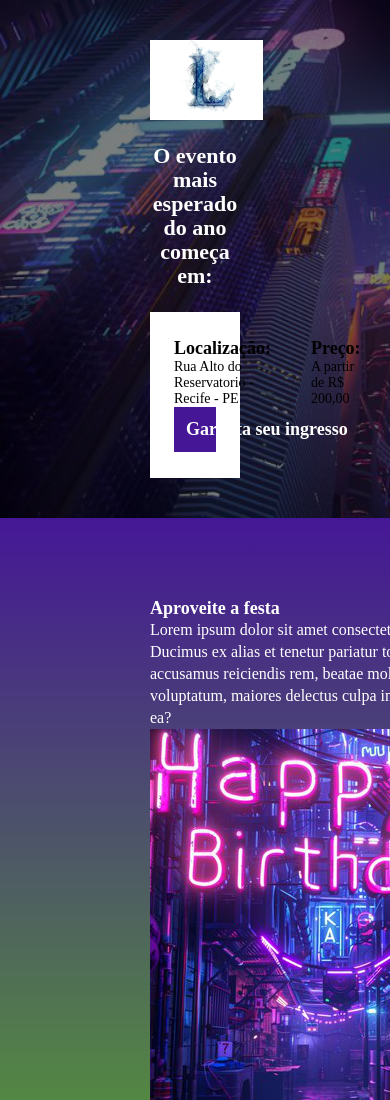
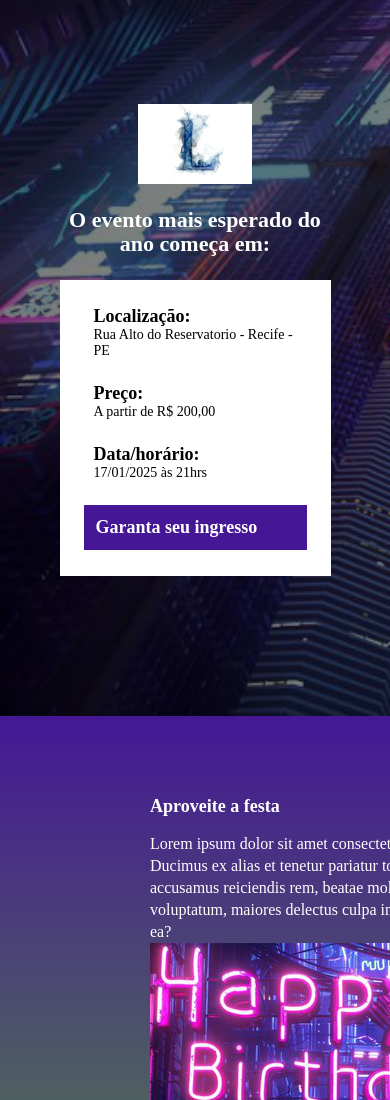
Before and after one commit to lh5818181/ANIVERSARIO_LUIS, a website built with Parcel: page src/index.html in a window 390 px wide. Shown: the top 1100 px of the page. Built offline with nearby package versions, Linux system fonts and the light colour scheme.

Commit message:
ajustes no responsivo hero

```diff
--- a/package.json
+++ b/package.json
@@ -14,5 +14,8 @@
     "@parcel/transformer-sass": "^2.12.0",
     "parcel": "^2.12.0",
     "sharp": "^0.31.3"
+  },
+  "dependencies": {
+    "sass": "^1.79.4"
   }
 }
--- a/src/styles/_event.scss
+++ b/src/styles/_event.scss
@@ -25,6 +25,8 @@
 
     .container {
         display: flex;
+        width: 100%;
+        margin: 0 auto;
 
         @media (max-width: 640px) { //tamanho da tela do celular
             .container {
@@ -51,6 +53,7 @@
         &__title {
             font-size: 18px;
             font-weight: bold;
+            margin-bottom: 16px;
         }
 
         &__description {
--- a/src/styles/_hero.scss
+++ b/src/styles/_hero.scss
@@ -39,8 +39,16 @@
         text-align: center;
     }
 
-    @media (max-width:640px) {
-        padding: 40px;
+    @media (max-width: 640px) {
+        .container {
+            max-width: 70%;
+            padding: 40px;
+        }
+
+        .button {
+
+        }
+
 
         &__logo {
             height: 40px;
@@ -54,6 +62,8 @@
     }
 
     @media (max-width: 1024px) {
-
+        .container {
+            max-width: 90%;
+        }
     }
 }
--- a/src/styles/components/_info_bar.scss
+++ b/src/styles/components/_info_bar.scss
@@ -14,6 +14,7 @@
         &__item {
             font-size: 14px;
             color: variable.$colorSecondary;
+            margin: 0 10px;
 
             b {
                 color: variable.$colorSecondary;
@@ -25,9 +26,16 @@
 
 
     @media (max-width: 640px) { //tamanho do celular
-        display: block;
+            display: block;
 
-        &__infos {
+            .container {
+                display: flex;
+                margin: 0px 42px;
+                flex-direction: column;
+                flex-wrap: wrap; }
+
+
+        &__info {
             display: block;
 
             &__item {
@@ -38,7 +46,7 @@
     }
 
     @media (max-width: 1024px) { //tamanho do tablet
-        &__infos {
+        &__info {
             gap: 16px;
         }
     }
```
Also changed, not shown: dist/styles/main.css, 4 other files.
